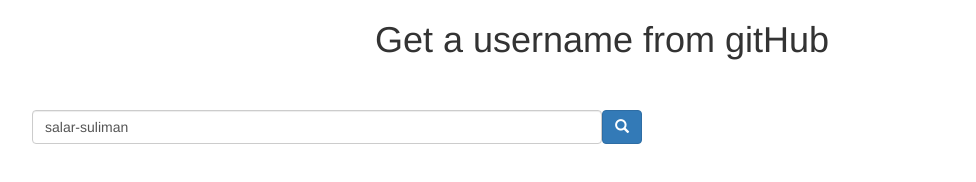
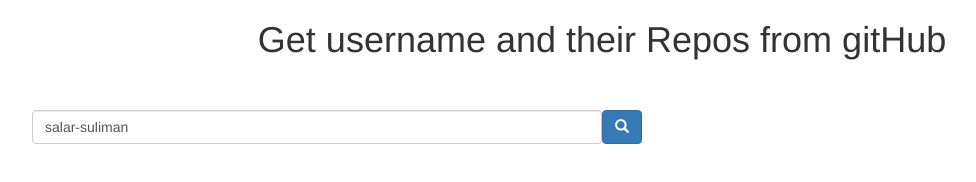
Before and after one commit to Salar-Suliman/get_username_from_GitHub, a plain HTML site: page index.html in a window 1280 px wide. Shown: the whole page, without its empty margins (38-1014 px from the left). Drawn offline with nearby package versions, Linux system fonts and the light colour scheme.

Commit message:
get usernam and their repos from github

```diff
--- a/index.html
+++ b/index.html
@@ -10,7 +10,7 @@
   </head>
   <body>
     <div class="container">
-    <h1 class="text-center">Get a username from gitHub</h1>
+    <h1 class="text-center">Get username and their Repos from gitHub</h1>
     <input class="form-control col-xs-2" type="text" name="" value="salar-suliman" id="searchInput">
      <button id="searchButton" class="btn btn-primary" type="submit"><i class="glyphicon glyphicon-search"  ></i></button>
     <div id="listuser">
```
